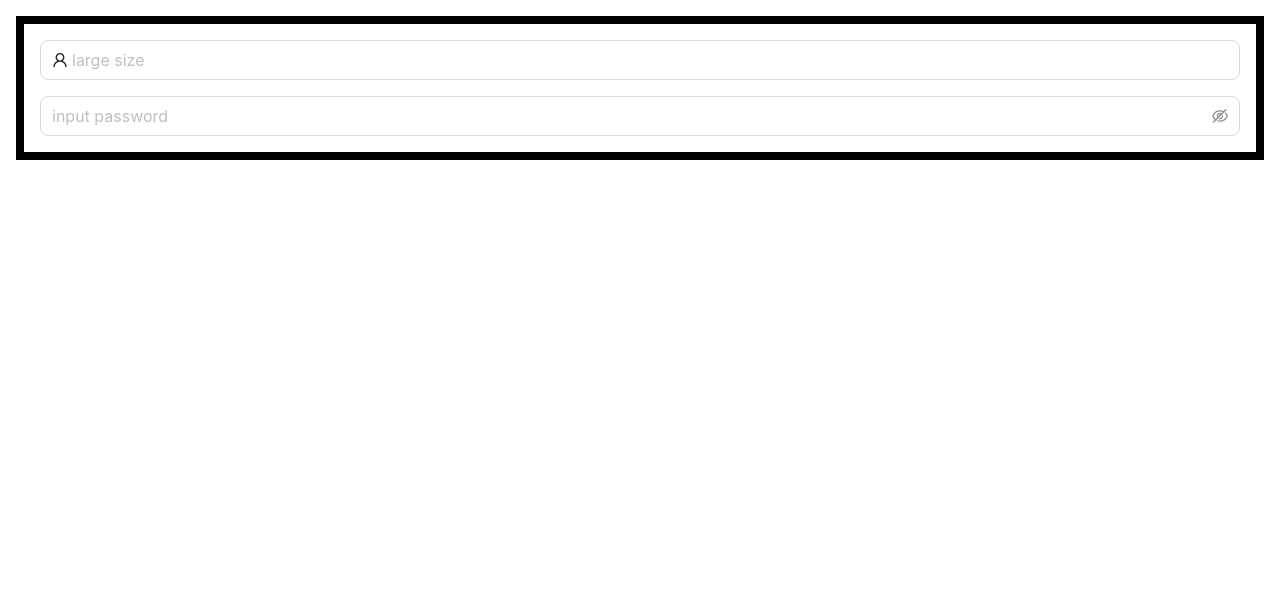
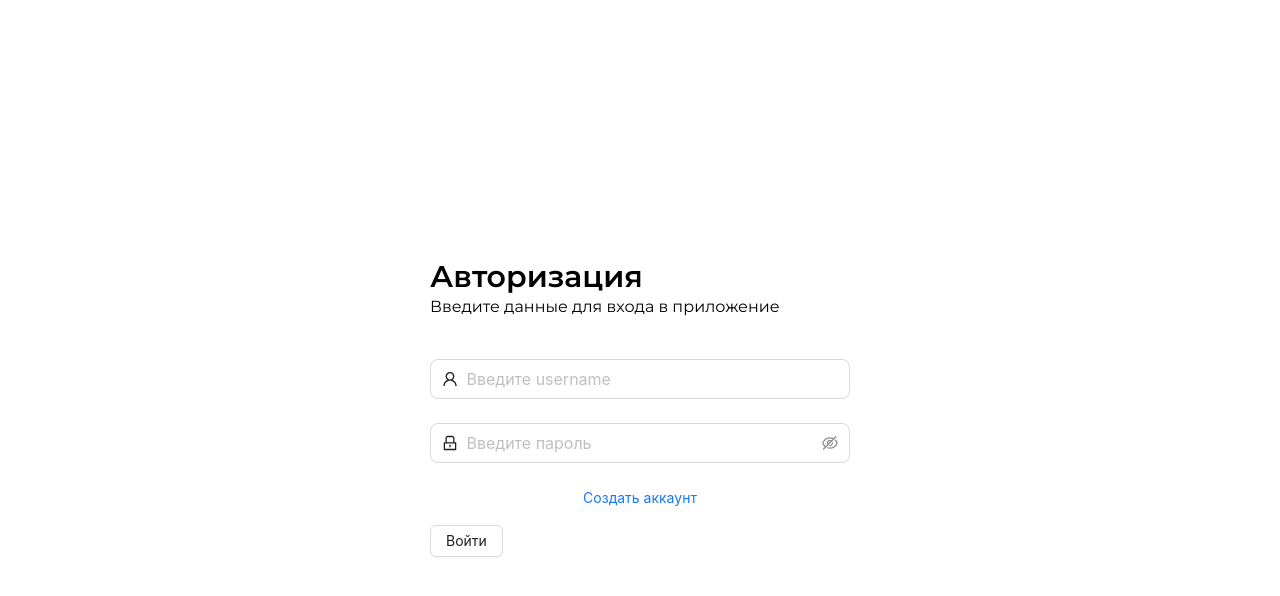
Before and after one commit to AsmrS4/blog-app-client, a React (Vite) app: page / in a window 1280 px wide. Shown: the top 596 px of the page. Built offline with nearby package versions, Linux system fonts and the light colour scheme.

Commit message:
added login page layout. Configured form validation

```diff
--- a/src/App.tsx
+++ b/src/App.tsx
@@ -1,4 +1,4 @@
-import { LoginPage } from '@pages/Auth/LoginPage';
+import { LoginPage } from './pages/Auth/LoginPage';
 import './index.css';
 
 const App = () => {
--- /dev/null
+++ b/src/components/Container/Container.tsx
@@ -0,0 +1,15 @@
+interface ContainerProps {
+    children: React.ReactNode;
+}
+
+export const ContainerBase = ({ children }: ContainerProps) => {
+    return <div className='max-w-[996px] w-full mx-auto box-border flex flex-col'>{children}</div>;
+};
+
+export const ContainerCentered = ({ children }: ContainerProps) => {
+    return (
+        <div className='max-w-[996px] w-full h-full mx-auto box-border flex flex-col justify-center items-center'>
+            {children}
+        </div>
+    );
+};
--- a/src/pages/Auth/LoginPage.tsx
+++ b/src/pages/Auth/LoginPage.tsx
@@ -1,28 +1,93 @@
-import React from 'react';
-import { type SubmitHandler, useForm } from 'react-hook-form';
-import { Button, Input, Space } from 'antd';
-import { UserOutlined, EyeInvisibleOutlined, EyeTwoTone } from '@ant-design/icons';
-import type { authSchema, AuthSchema } from './config';
+import { type SubmitHandler, useForm, Controller } from 'react-hook-form';
+import { Button, Form, Input, Space } from 'antd';
+import { UserOutlined, EyeInvisibleOutlined, EyeTwoTone, LockOutlined } from '@ant-design/icons';
+import { authSchema, type AuthSchema } from './config';
+import { ContainerCentered } from '@components/Container/Container';
+import { zodResolver } from '@hookform/resolvers/zod';
+import Link from 'antd/es/typography/Link';
+
+interface AuthProps {
+    username: string;
+    password: string;
+}
 
 export const LoginPage = () => {
     const {
         register,
         handleSubmit,
         reset,
+        control,
         formState: { errors },
-    } = useForm<AuthSchema>();
-    const onSubmit: SubmitHandler<AuthSchema> = (data) => {};
+    } = useForm<AuthSchema>({
+        resolver: zodResolver(authSchema),
+        defaultValues: {
+            username: '',
+            password: '',
+        },
+    });
+    const onSubmit = (form: AuthProps) => {
+        console.log(form);
+    };
     return (
-        <form
-            className='w-max-[468px] box-border flex flex-col border-8 p-4 items-start justify-between gap-4'
-            onSubmit={handleSubmit(onSubmit)}
-        >
-            <Input size='large' placeholder='large size' prefix={<UserOutlined />} />
-            <Input.Password
-                size='large'
-                placeholder='input password'
-                iconRender={(visible) => (visible ? <EyeTwoTone /> : <EyeInvisibleOutlined />)}
-            />
-        </form>
+        <ContainerCentered>
+            <div className='flex flex-col max-w-[420px] w-full gap-6'>
+                <div className='flex flex-col  justify-between items-start w-full py-4'>
+                    <h2 className='text-3xl font-semibold'>Авторизация</h2>
+                    <span>Введите данные для входа в приложение</span>
+                </div>
+                <Form
+                    className='w-full box-border flex flex-col rounded-md p-4 items-start justify-between '
+                    onFinish={handleSubmit(onSubmit)}
+                >
+                    <Form.Item
+                        className='w-full'
+                        help={errors.username?.message}
+                        validateStatus={errors.username ? 'error' : ''}
+                    >
+                        <Controller
+                            name='username'
+                            control={control}
+                            render={({ field }) => (
+                                <Input
+                                    value={field.value}
+                                    onChange={field.onChange}
+                                    size='large'
+                                    className='w-full'
+                                    placeholder=' Введите username'
+                                    prefix={<UserOutlined />}
+                                />
+                            )}
+                        />
+                    </Form.Item>
+                    <Form.Item
+                        className='w-full'
+                        help={errors.password?.message}
+                        validateStatus={errors.password ? 'error' : ''}
+                    >
+                        <Controller
+                            name='password'
+                            control={control}
+                            render={({ field }) => (
+                                <Input.Password
+                                    value={field.value}
+                                    onChange={field.onChange}
+                                    size='large'
+                                    className='w-full'
+                                    placeholder=' Введите пароль'
+                                    prefix={<LockOutlined />}
+                                    iconRender={(visible) =>
+                                        visible ? <EyeTwoTone /> : <EyeInvisibleOutlined />
+                                    }
+                                />
+                            )}
+                        />
+                    </Form.Item>
+                    <Link className='w-full text-center underline'>Создать аккаунт</Link>
+                    <Button className='mt-4 ' htmlType='submit'>
+                        Войти
+                    </Button>
+                </Form>
+            </div>
+        </ContainerCentered>
     );
 };
--- a/src/pages/Auth/config.ts
+++ b/src/pages/Auth/config.ts
@@ -4,12 +4,12 @@ const passwordValidationRegex = /^(?=.*[a-z])(?=.*\d)[a-zA-Z\d]{8,}$/;
 
 export const authSchema = z.object({
     username: z.string()
-        .nonempty({message: 'Username is required'})
-        .min(3, {message: 'Username min length is 3 characters.'})
-        .max(100, {message: 'Username max length is 100 characters.'}),
+        .nonempty({message: 'Поле обязательно к заполнению'})
+        .min(3, {message: 'Минимальная длина строки 3 символа'})
+        .max(100, {message: 'Максимальная длина строки 100 символов'}),
     password: z.string()
-        .min(8, {message: 'Password min length is 8 characters.'})
-        .refine(val => passwordValidationRegex.test(val), {message: 'The password must contain at least 1 number and 1 character.'})
+        .min(8, {message: 'Минимальная длина пароля 8 символов'})
+        .refine(val => passwordValidationRegex.test(val), {message: 'пароль должен содержать 1 цифру и 1 букву'})
 })
 
 export type AuthSchema = z.infer<typeof authSchema>;
--- a/vite.config.ts
+++ b/vite.config.ts
@@ -1,7 +1,6 @@
 import { defineConfig } from 'vite'
+import react from '@vitejs/plugin-react'
 import tailwindcss from '@tailwindcss/vite';
-import react from '@vitejs/plugin-react'
-
 export default defineConfig({
   plugins: [
     react(),
@@ -11,9 +10,6 @@ export default defineConfig({
     port: 5500,
     host: 'localhost',
     open: true
-  },
-  define: {
-    SERVER_URL: `http://localhost:8800/api/v1`
   },
   resolve: {
     alias: [
@@ -28,12 +24,8 @@ export default defineConfig({
       {find: '@styles', replacement:'/src/styles'}
     ]
   },
-  // esbuild: {
-  //   jsxFactory: 'h',
-  //   jsxFragment: 'Fragment',
-  //   include: /\.[jt]sx?$/,
-  //   exclude: [],
-  //   jsxInject: `import React from 'react'`,
-  //   treeShaking: true //команда, удаляющая неиспользуемый код
-  // }
+  esbuild: {
+    jsxInject: `import React from 'react'`,
+    treeShaking: true //команда, удаляющая неиспользуемый код
+  }
 })
```
Also changed, not shown: src/pages/Auth/RegistrationPage.tsx (added).
